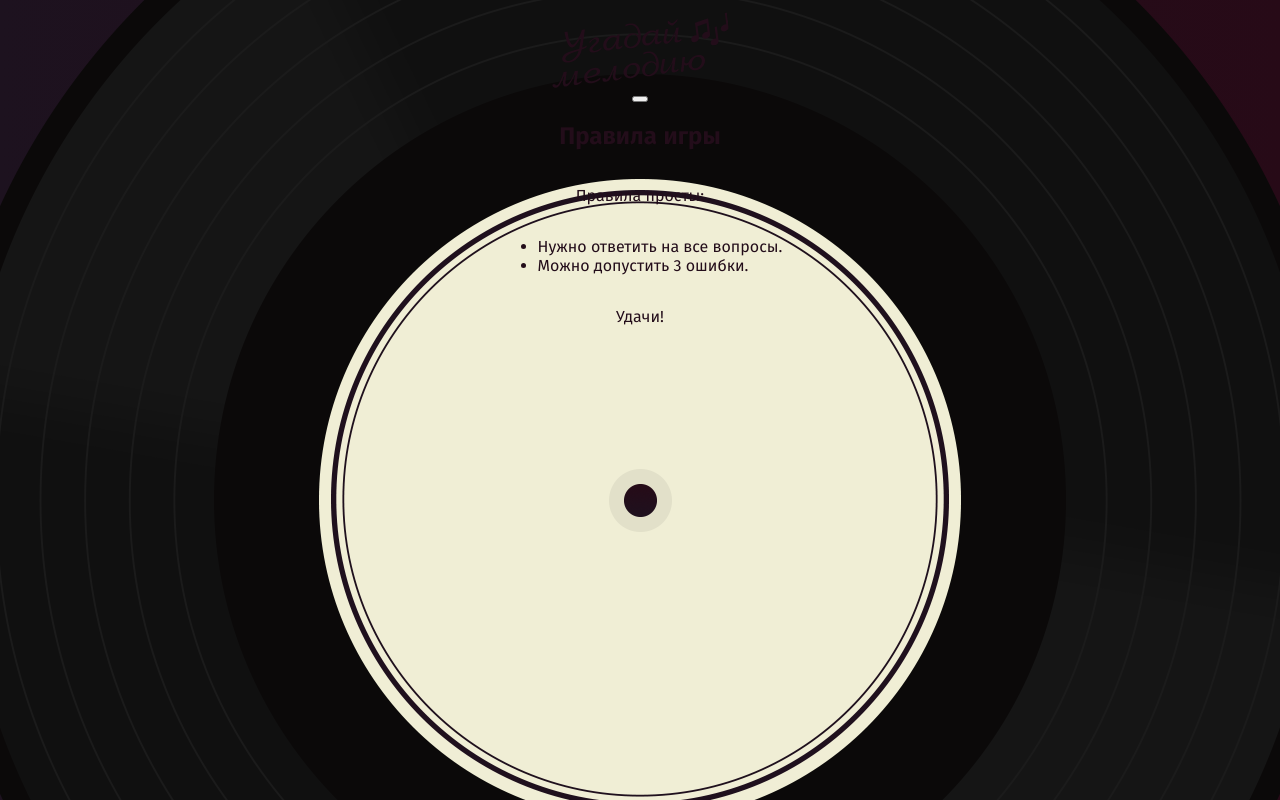
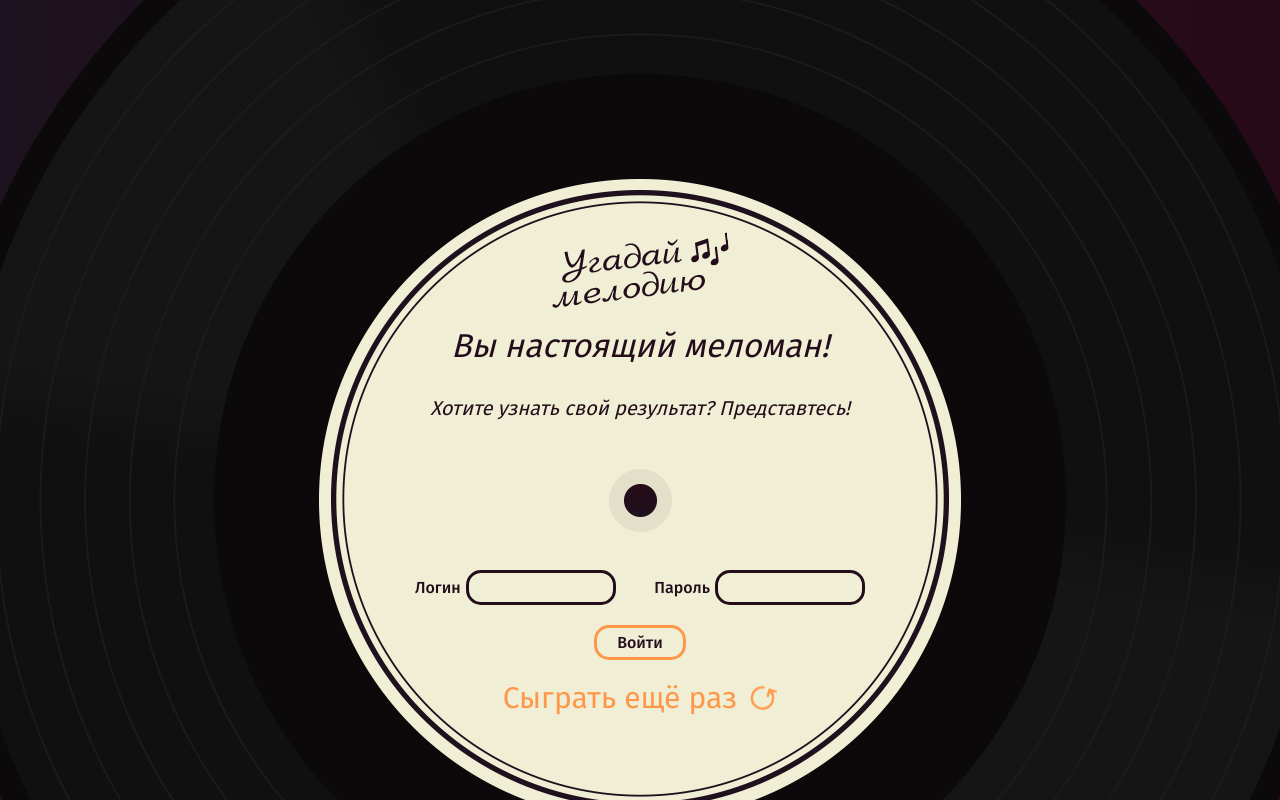
Before and after one commit to lehazyo/1553529-guess-melody-5, a React app: page /login in a window 1280 px wide. Shown: the top 800 px of the page. Built offline with nearby package versions, Linux system fonts and the light colour scheme.

Commit message:
Урок 2 / Задание 1 / Коммит 1

```diff
--- a/src/components/App/App.jsx
+++ b/src/components/App/App.jsx
@@ -1,18 +1,43 @@
 import React from "react";
-import PropTypes from "prop-types";
+import { BrowserRouter, Switch, Route } from "react-router-dom";
+import DevGame from "../DevGame/DevGame";
+import Login from "../Login/Login";
+import Lose from "../Lose/Lose";
+import Result from "../Result/Result";
 import Welcome from "../Welcome/Welcome";
 
-const App = (props) => {
-  const {errorsCount} = props;
-
+export default () => {
   return (
-    <Welcome errorsCount={errorsCount} />
-  );
+    <BrowserRouter>
+      <Switch>
+        <Route exact path="/">
+          <Welcome
+            errorsCount={4}
+          />
+        </Route>
+        <Route path="/login">
+          <Login />
+        </Route>
+        <Route path="/result">
+          <Result
+            correctAnswersCount={1 + Math.round(Math.random() * 1000)}
+            mistakesCount={1 + Math.round(Math.random() * 1000)}
+          />
+        </Route>
+        <Route path="/lose">
+          <Lose />
+        </Route>
+        <Route path="/dev-artist">
+          <DevGame
+            gameType="artist"
+          />
+        </Route>
+        <Route path="/dev-genre">
+          <DevGame
+            gameType="genre"
+          />
+        </Route>
+      </Switch>
+    </BrowserRouter>
+  )
 };
-
-
-App.propTypes = {
-  errorsCount: PropTypes.number.isRequired,
-};
-
-export default App;
--- /dev/null
+++ b/src/components/DevGame/DevGame.jsx
@@ -0,0 +1,16 @@
+import React from "react";
+
+const DevGame = (props) => {
+  if (props.gameType == "artist") {
+    return (
+      <div>По исполнителю</div>
+    );
+  }
+  if (props.gameType == "genre") {
+    return (
+      <div>По жанру</div>
+    );
+  };
+};
+
+export default DevGame;
--- /dev/null
+++ b/src/components/Login/Login.jsx
@@ -0,0 +1,28 @@
+import React from "react";
+
+const Login = (props) => {
+  return (
+    <section className="login">
+      <div className="login__logo">
+        <img src="img/melody-logo.png" alt="Угадай мелодию" width="186" height="83" />
+      </div>
+      <h2 className="login__title">Вы настоящий меломан!</h2>
+      <p className="login__text">Хотите узнать свой результат? Представтесь!</p>
+      <form className="login__form" action="">
+        <p className="login__field">
+          <label className="login__label" htmlFor="name">Логин</label>
+          <input className="login__input" type="text" name="name" id="name" />
+        </p>
+        <p className="login__field">
+          <label className="login__label" htmlFor="password">Пароль</label>
+          <input className="login__input" type="text" name="password" id="password" />
+          <span className="login__error">Неверный пароль</span>
+        </p>
+        <button className="login__button button" type="submit">Войти</button>
+      </form>
+      <button className="replay" type="button">Сыграть ещё раз</button>
+    </section>
+  );
+};
+
+export default Login;
--- /dev/null
+++ b/src/components/Lose/Lose.jsx
@@ -0,0 +1,16 @@
+import React from "react";
+
+const Lose = () => {
+  return (
+    <section className="result">
+      <div className="result__logo">
+        <img src="img/melody-logo.png" alt="Угадай мелодию" width="186" height="83" />
+      </div>
+      <h2 className="result__title">Какая жалость!</h2>
+      <p className="result__total result__total--fail">У вас закончились все попытки. Ничего, повезёт в следующий раз!</p>
+      <button className="replay" type="button">Попробовать ещё раз</button>
+    </section>
+  );
+};
+
+export default Lose;
--- /dev/null
+++ b/src/components/Result/Result.jsx
@@ -0,0 +1,37 @@
+import React from "react";
+
+const inclineByCount = (count, singular, plural24, pluralCommon) => {
+  const count10 = count % 10;
+  const count100 = count % 100;
+
+  if (count100 >= 11 && count100 <= 20) {
+    return pluralCommon;
+  } else {
+    if (count10 == 1) {
+      return singular;
+    } else {
+      if (count10 >= 2 && count10 <= 4) {
+        return plural24;
+      } else {
+        return pluralCommon;
+      }
+    }
+  }
+}
+
+const Result = (props) => {
+  return (
+    <section className="result">
+      <div className="result__logo">
+        <img src="img/melody-logo.png" alt="Угадай мелодию" width="186" height="83" />
+      </div>
+      <h2 className="result__title">Вы настоящий меломан!</h2>
+      <p className="result__total">
+        Вы ответили правильно на {props.correctAnswersCount} {inclineByCount(props.correctAnswersCount, "вопрос", "вопроса", "вопросов")} и совершили {props.mistakesCount} {inclineByCount(props.mistakesCount, "ошибку", "ошибки", "ошибок")}
+      </p>
+      <button className="replay" type="button">Сыграть ещё раз</button>
+    </section>
+  );
+};
+
+export default Result;
--- a/src/components/welcome/welcome.jsx
+++ b/src/components/welcome/welcome.jsx
@@ -6,19 +6,19 @@
 
   return (
     <section className="welcome">
-      <div className="welcome-logo">
+      <div className="welcome__logo">
         <img src="img/melody-logo.png" alt="Угадай мелодию" width="186" height="83" />
       </div>
-      <button className="welcome-button">
+      <button className="welcome__button">
         <span className="visually-hidden">Начать игру</span>
       </button>
-      <h2 className="welcome-rules-title">Правила игры</h2>
-      <p className="welcome-text">Правила просты:</p>
-      <ul className="welcome-rules-list">
+      <h2 className="welcome__rules-title">Правила игры</h2>
+      <p className="welcome__text">Правила просты:</p>
+      <ul className="welcome__rules-list">
         <li>Нужно ответить на все вопросы.</li>
         <li>Можно допустить {errorsCount} ошибки.</li>
       </ul>
-      <p className="welcome-text">Удачи!</p>
+      <p className="welcome__text">Удачи!</p>
     </section>
   );
 };
--- a/webpack.config.js
+++ b/webpack.config.js
@@ -10,6 +10,7 @@
         contentBase: path.resolve(__dirname, 'public'),
         open: false,
         port: 1337,
+        historyApiFallback: true,
     },
     module: {
         rules: [
```
Also changed, not shown: package.json (line endings or trailing spaces), 1 other file (tests, documents, lock files or other folders).
